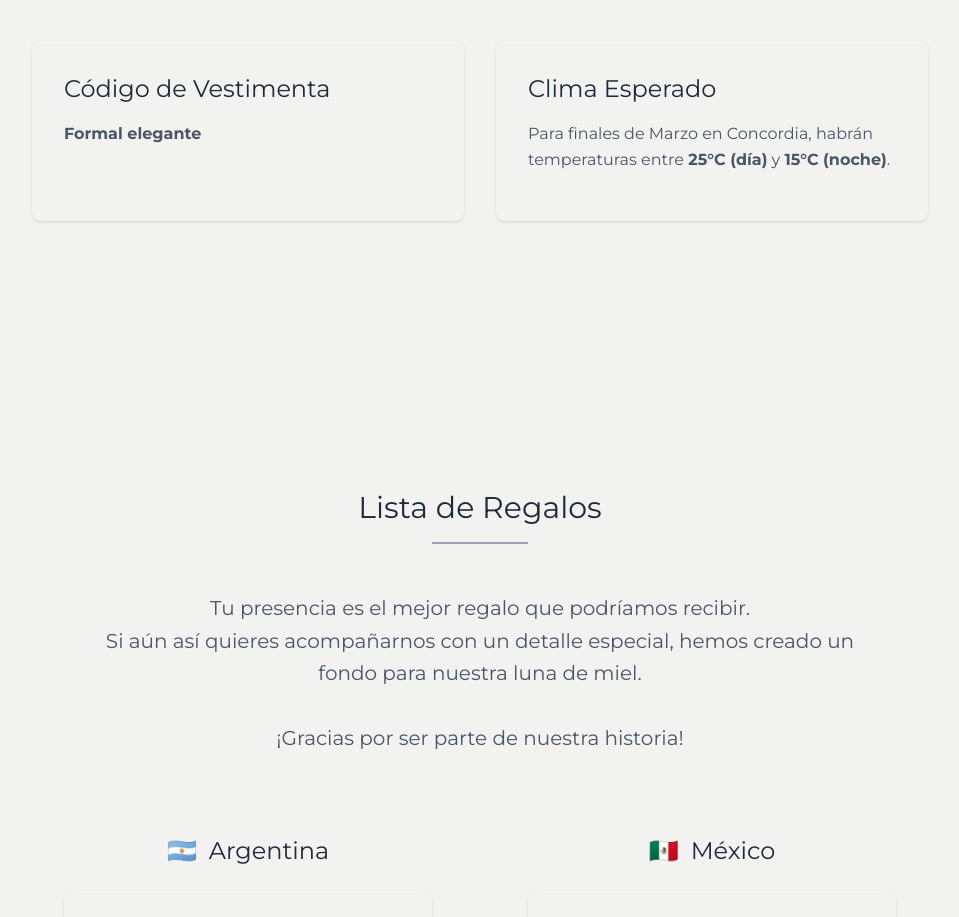
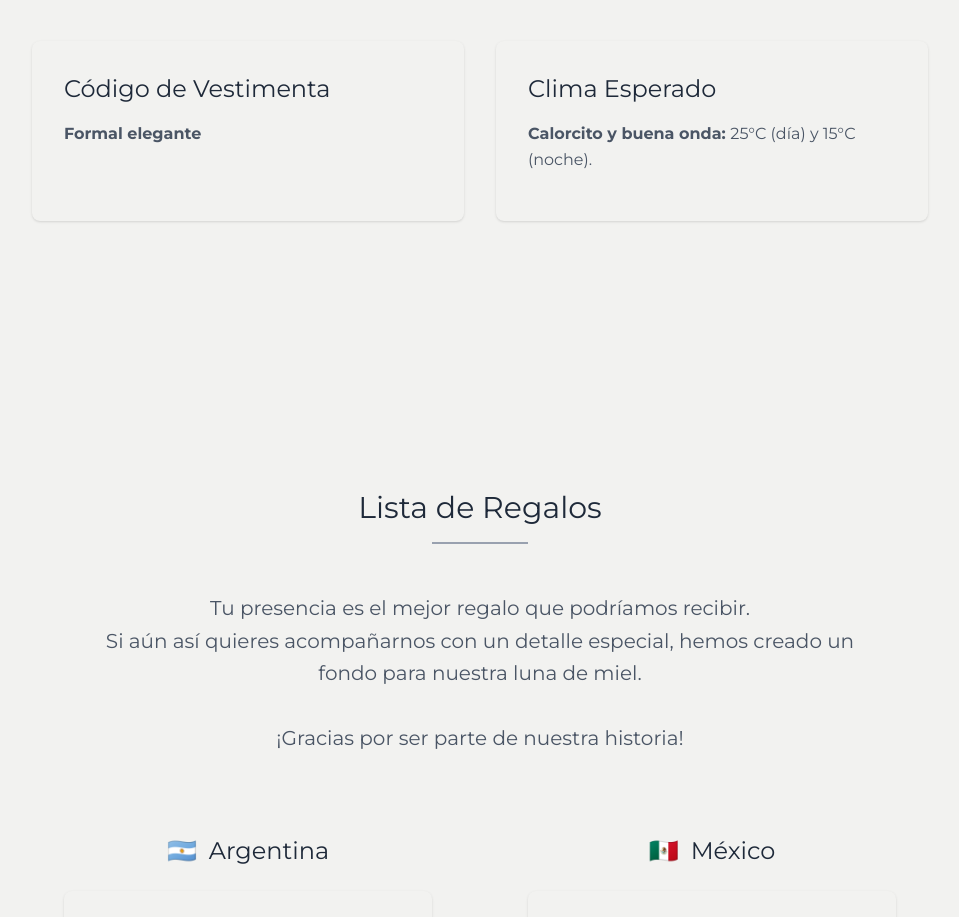
Before and after one commit to Pantera29/franysol2025, a Next.js app: page / in a window 1280 px wide. Shown: the part 2280-3197 px from the top of the page, without its empty margins (160-1119 px from the left). Built offline with nearby package versions, Linux system fonts and the light colour scheme.

Commit message:
ajustes info

```diff
--- a/app/components/Information.tsx
+++ b/app/components/Information.tsx
@@ -39,8 +39,8 @@ const Information: React.FC = () => {
                 </div>
                 <div className="text-gray-600 leading-relaxed">
                   <p className="mb-4">
-                    Para finales de Marzo en Concordia, habrán temperaturas entre
-                    <strong> 25°C (día)</strong> y <strong>15°C (noche)</strong>.
+                    <strong>Calorcito y buena onda: </strong>
+                    25°C (día) y 15°C (noche).
                   </p>
                 </div>
               </div>
```
